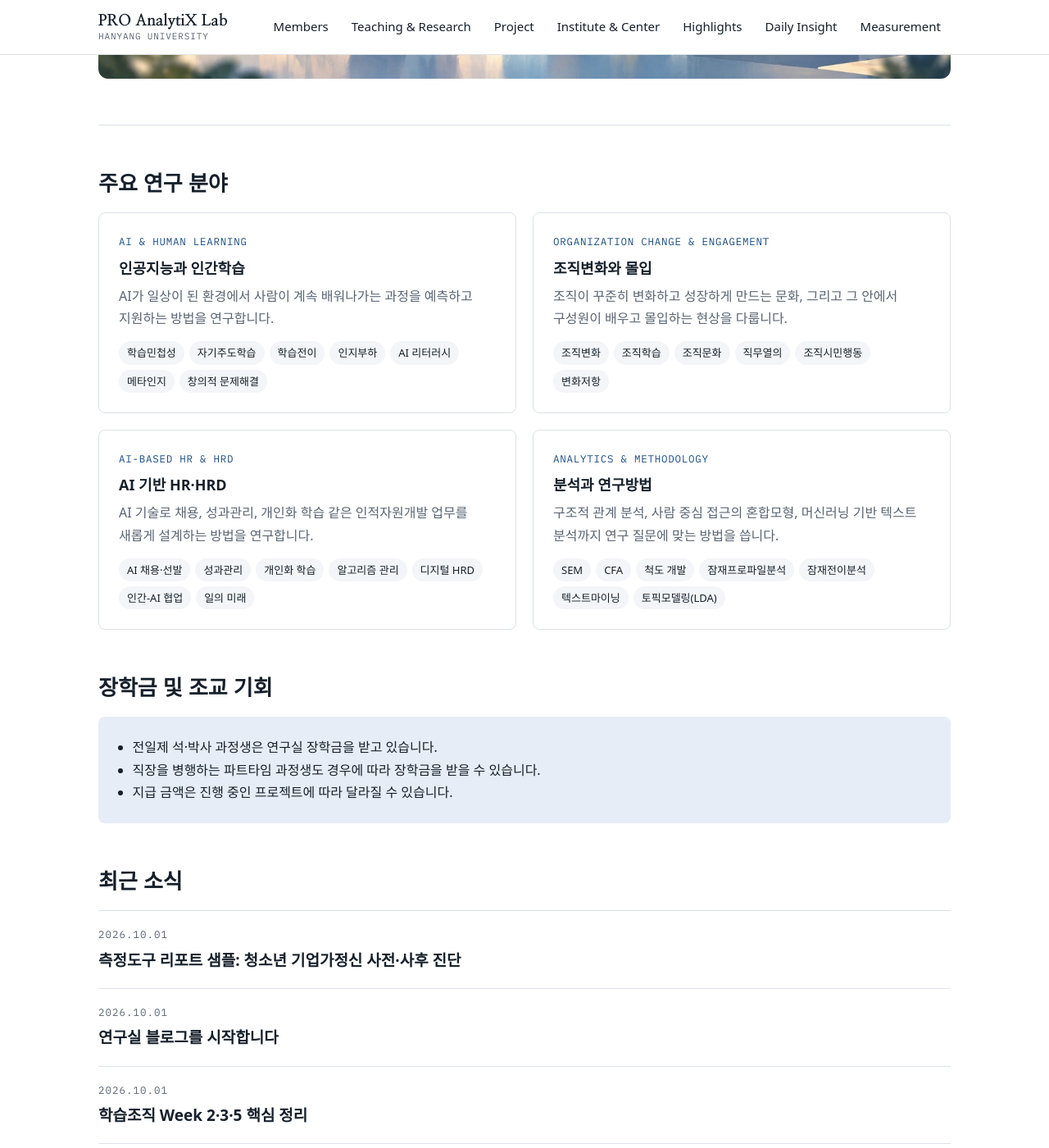
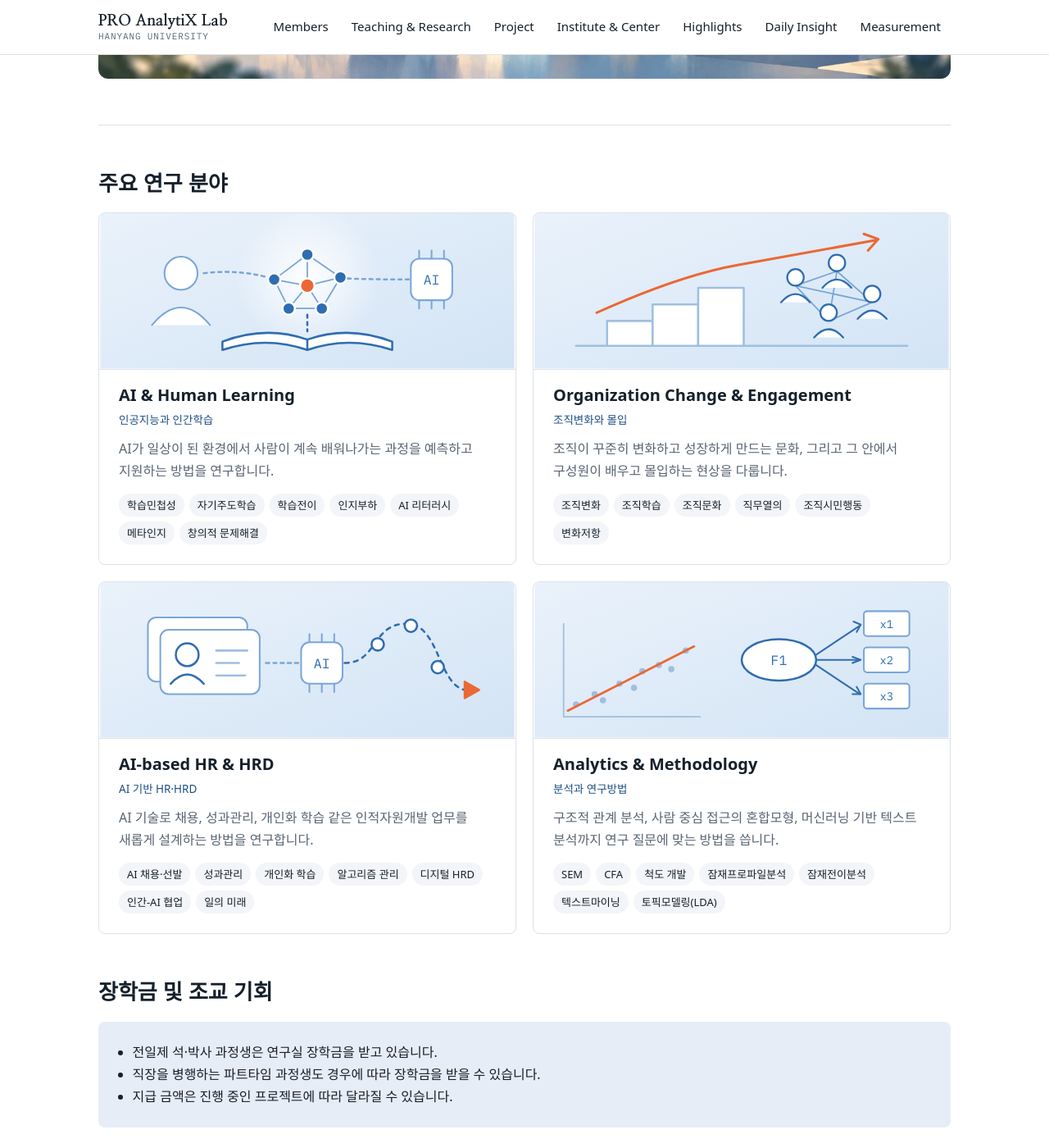
Before and after one commit to drsprolab/drsprolab.github.io, a Jekyll site: the page built from index.html, in a window 1280 px wide and 1400 px high, scrolled down 637 px. Shown: the whole window at 82% size. Built offline with Jekyll 4.4.1, drawn with Linux system fonts in a browser that asks for light colours; some web fonts are replaced.

Commit message:
대문: 주요 연구 분야 카드 글꼴 통일, 영문 제목 강조, 분야별 그림 추가
Co-Authored-By: Claude Opus 5.5 <noreply@anthropic.com>

```diff
--- a/_data/research_areas.yml
+++ b/_data/research_areas.yml
@@ -1,16 +1,20 @@
 - ko: 인공지능과 인간학습
   en: AI & Human Learning
+  icon: learning
   summary: AI가 일상이 된 환경에서 사람이 계속 배워나가는 과정을 예측하고 지원하는 방법을 연구합니다.
   keywords: [학습민첩성, 자기주도학습, 학습전이, 인지부하, AI 리터러시, 메타인지, 창의적 문제해결]
 - ko: 조직변화와 몰입
   en: Organization Change & Engagement
+  icon: organization
   summary: 조직이 꾸준히 변화하고 성장하게 만드는 문화, 그리고 그 안에서 구성원이 배우고 몰입하는 현상을 다룹니다.
   keywords: [조직변화, 조직학습, 조직문화, 직무열의, 조직시민행동, 변화저항]
 - ko: AI 기반 HR·HRD
   en: AI-based HR & HRD
+  icon: hrd
   summary: AI 기술로 채용, 성과관리, 개인화 학습 같은 인적자원개발 업무를 새롭게 설계하는 방법을 연구합니다.
   keywords: [AI 채용·선발, 성과관리, 개인화 학습, 알고리즘 관리, 디지털 HRD, 인간-AI 협업, 일의 미래]
 - ko: 분석과 연구방법
   en: Analytics & Methodology
+  icon: analytics
   summary: 구조적 관계 분석, 사람 중심 접근의 혼합모형, 머신러닝 기반 텍스트 분석까지 연구 질문에 맞는 방법을 씁니다.
   keywords: [SEM, CFA, 척도 개발, 잠재프로파일분석, 잠재전이분석, 텍스트마이닝, 토픽모델링(LDA)]
--- /dev/null
+++ b/_includes/area-art.html
@@ -0,0 +1,59 @@
+{%- comment -%} 주요 연구 분야 카드 상단 그림. include.icon: learning | organization | hrd | analytics {%- endcomment -%}
+<svg class="area-art" viewBox="0 0 400 150" role="img" aria-label="{{ include.label }}" xmlns="http://www.w3.org/2000/svg">
+  <defs>
+    <linearGradient id="bg-{{ include.icon }}" x1="0" y1="0" x2="1" y2="1">
+      <stop offset="0" stop-color="#eaf2fb"/><stop offset="1" stop-color="#d3e4f5"/>
+    </linearGradient>
+    <radialGradient id="glow-{{ include.icon }}" cx=".5" cy=".5" r=".5">
+      <stop offset="0" stop-color="#ffffff" stop-opacity=".95"/><stop offset="1" stop-color="#ffffff" stop-opacity="0"/>
+    </radialGradient>
+  </defs>
+  <rect width="400" height="150" fill="url(#bg-{{ include.icon }})"/>
+  <g fill="none" stroke="#2f6db0" stroke-width="2" stroke-linecap="round" stroke-linejoin="round">
+{%- case include.icon -%}
+{%- when "learning" %}
+    <circle cx="200" cy="62" r="70" fill="url(#glow-learning)" stroke="none"/>
+    <path d="M118 124 Q160 108 200 122 Q240 108 282 124 L282 132 Q240 118 200 132 Q160 118 118 132 Z" fill="#ffffff"/>
+    <path d="M200 122 V132"/>
+    <g stroke="#7aa6d6" stroke-width="1.4"><path d="M168 64 L200 40 L232 62 L214 92 L182 92 Z M200 40 L200 70 L168 64 M200 70 L232 62 M200 70 L214 92 M200 70 L182 92"/></g>
+    <g fill="#2f6db0" stroke="#ffffff" stroke-width="2"><circle cx="200" cy="40" r="6"/><circle cx="168" cy="64" r="6"/><circle cx="232" cy="62" r="6"/><circle cx="214" cy="92" r="6"/><circle cx="182" cy="92" r="6"/><circle cx="200" cy="70" r="7" fill="#eb6834"/></g>
+    <path d="M200 98 V114" stroke-dasharray="3 4"/>
+    <g stroke="#7aa6d6" stroke-width="1.6"><rect x="300" y="44" width="40" height="40" rx="8" fill="#ffffff"/><path d="M308 44 V36 M320 44 V36 M332 44 V36 M308 84 V92 M320 84 V92 M332 84 V92"/><text x="320" y="69" text-anchor="middle" font-size="13" font-family="IBM Plex Mono, monospace" fill="#2f6db0" stroke="none">AI</text></g>
+    <path d="M298 64 Q268 64 238 63" stroke-dasharray="3 4" stroke="#7aa6d6"/>
+    <g stroke="#7aa6d6" stroke-width="1.6"><circle cx="78" cy="58" r="16" fill="#ffffff"/><path d="M50 108 Q78 74 106 108" fill="#ffffff"/></g>
+    <path d="M100 58 Q132 54 162 62" stroke-dasharray="3 4" stroke="#7aa6d6"/>
+{%- when "organization" %}
+    <path d="M40 128 H360" stroke="#9fbfe0"/>
+    <g fill="#ffffff" stroke="#9fbfe0"><rect x="70" y="104" width="44" height="24"/><rect x="114" y="88" width="44" height="40"/><rect x="158" y="72" width="44" height="56"/></g>
+    <path d="M60 96 Q140 60 196 50 T330 26" stroke="#eb6834" stroke-width="2.4"/>
+    <path d="M318 20 L332 25 L322 36" stroke="#eb6834" stroke-width="2.4"/>
+    <g stroke="#7aa6d6" stroke-width="1.4"><path d="M252 70 L292 56 L326 86 L284 104 Z M252 70 L326 86 M292 56 L284 104"/></g>
+    <g stroke="#2f6db0" stroke-width="1.8" fill="#ffffff">
+      <circle cx="252" cy="62" r="8"/><path d="M238 86 Q252 70 266 86"/>
+      <circle cx="292" cy="48" r="8"/><path d="M278 72 Q292 56 306 72"/>
+      <circle cx="326" cy="78" r="8"/><path d="M312 102 Q326 86 340 102"/>
+      <circle cx="284" cy="96" r="8"/><path d="M270 120 Q284 104 298 120"/>
+    </g>
+{%- when "hrd" %}
+    <g fill="#ffffff" stroke="#7aa6d6" stroke-width="1.6">
+      <rect x="46" y="34" width="96" height="62" rx="8"/><rect x="58" y="46" width="96" height="62" rx="8"/>
+    </g>
+    <circle cx="84" cy="70" r="11" stroke="#2f6db0"/><path d="M68 98 Q84 80 100 98" stroke="#2f6db0"/>
+    <path d="M112 66 H142 M112 78 H134 M112 90 H140" stroke="#9fbfe0"/>
+    <path d="M160 78 Q186 78 192 78" stroke-dasharray="3 4" stroke="#7aa6d6"/>
+    <g stroke="#7aa6d6" stroke-width="1.6"><rect x="194" y="58" width="40" height="40" rx="8" fill="#ffffff"/><path d="M202 58 V50 M214 58 V50 M226 58 V50 M202 98 V106 M214 98 V106 M226 98 V106"/><text x="214" y="83" text-anchor="middle" font-size="13" font-family="IBM Plex Mono, monospace" fill="#2f6db0" stroke="none">AI</text></g>
+    <path d="M236 78 C268 78 262 40 296 40 S326 110 360 104" stroke-dasharray="4 5" stroke="#2f6db0"/>
+    <g fill="#ffffff" stroke="#2f6db0" stroke-width="2"><circle cx="268" cy="60" r="6"/><circle cx="300" cy="42" r="6"/><circle cx="326" cy="82" r="6"/></g>
+    <path d="M352 96 L366 104 L352 112 Z" fill="#eb6834" stroke="#eb6834"/>
+{%- when "analytics" %}
+    <g fill="#9fbfe0" stroke="none"><circle cx="40" cy="118" r="3"/><circle cx="58" cy="108" r="3"/><circle cx="66" cy="114" r="3"/><circle cx="82" cy="98" r="3"/><circle cx="96" cy="102" r="3"/><circle cx="104" cy="86" r="3"/><circle cx="120" cy="80" r="3"/><circle cx="132" cy="84" r="3"/><circle cx="146" cy="66" r="3"/></g>
+    <path d="M32 124 L154 62" stroke="#eb6834" stroke-width="2.2"/>
+    <path d="M28 40 V130 H160" stroke="#9fbfe0" stroke-width="1.4"/>
+    <ellipse cx="236" cy="75" rx="36" ry="20" fill="#ffffff"/>
+    <text x="236" y="80" text-anchor="middle" font-size="13" font-family="IBM Plex Mono, monospace" fill="#2f6db0" stroke="none">F1</text>
+    <g fill="#ffffff" stroke="#7aa6d6" stroke-width="1.6"><rect x="318" y="28" width="44" height="24" rx="3"/><rect x="318" y="63" width="44" height="24" rx="3"/><rect x="318" y="98" width="44" height="24" rx="3"/></g>
+    <g stroke="#2f6db0" stroke-width="1.6"><path d="M272 70 L314 42 M272 75 L314 75 M272 80 L314 108"/><path d="M308 38 L315 41 L311 48 M307 72 L315 75 L307 78 M311 101 L315 108 L307 108"/></g>
+    <g font-size="11" font-family="IBM Plex Mono, monospace" fill="#2f6db0" stroke="none" text-anchor="middle"><text x="340" y="44">x1</text><text x="340" y="79">x2</text><text x="340" y="114">x3</text></g>
+{%- endcase %}
+  </g>
+</svg>
--- a/assets/css/style.css
+++ b/assets/css/style.css
@@ -87,7 +87,10 @@ h3 { font-size: 18px; font-weight: 600; margin: 0; }
 .section { padding-block: 56px 0; }
 .areas { display: grid; grid-template-columns: repeat(2, minmax(0, 1fr)); gap: 20px; }
 .area { border: 1px solid var(--line); border-radius: 8px; padding: 24px; display: grid; gap: 10px; align-content: start; background: var(--paper); }
-.area .en { font-family: var(--f-mono); font-size: 12.5px; letter-spacing: .06em; text-transform: uppercase; color: var(--accent); }
+.area { overflow: hidden; padding-top: 0; }
+.area-art { display: block; width: calc(100% + 48px); max-width: none; height: auto; aspect-ratio: 400 / 150; margin: 0 -24px 8px; border-bottom: 1px solid var(--line); }
+.area .area-en { font-family: var(--f-body); font-size: 20px; font-weight: 600; color: var(--ink); line-height: 1.3; }
+.area .area-ko { font-family: var(--f-body); font-size: 13.5px; color: var(--accent); margin-top: -4px; }
 .area p { margin: 0; color: var(--muted); }
 .tags { list-style: none; margin: 4px 0 0; padding: 0; display: flex; flex-wrap: wrap; gap: 6px; }
 .tags li { font-size: 13px; padding: 3px 10px; border-radius: 999px; background: var(--tint); }
--- a/index.html
+++ b/index.html
@@ -14,8 +14,9 @@ title: PRO AnalytiX Lab
   <div class="areas">
     {% for area in site.data.research_areas %}
     <article class="area">
-      <div class="en">{{ area.en }}</div>
-      <h3>{{ area.ko }}</h3>
+      {% include area-art.html icon=area.icon label=area.en %}
+      <h3 class="area-en">{{ area.en }}</h3>
+      <div class="area-ko">{{ area.ko }}</div>
       <p>{{ area.summary }}</p>
       <ul class="tags">{% for k in area.keywords %}<li>{{ k }}</li>{% endfor %}</ul>
     </article>
```
